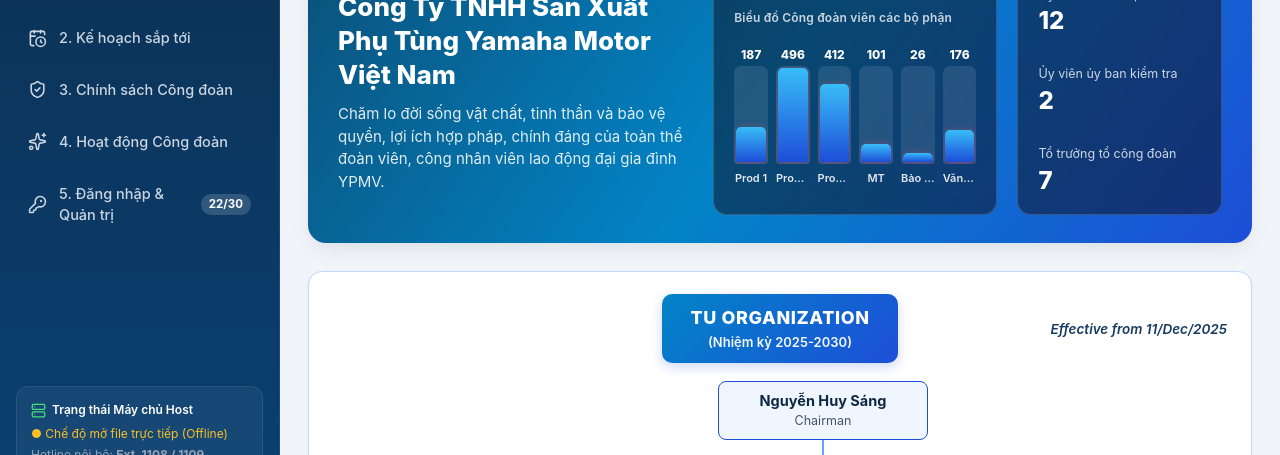
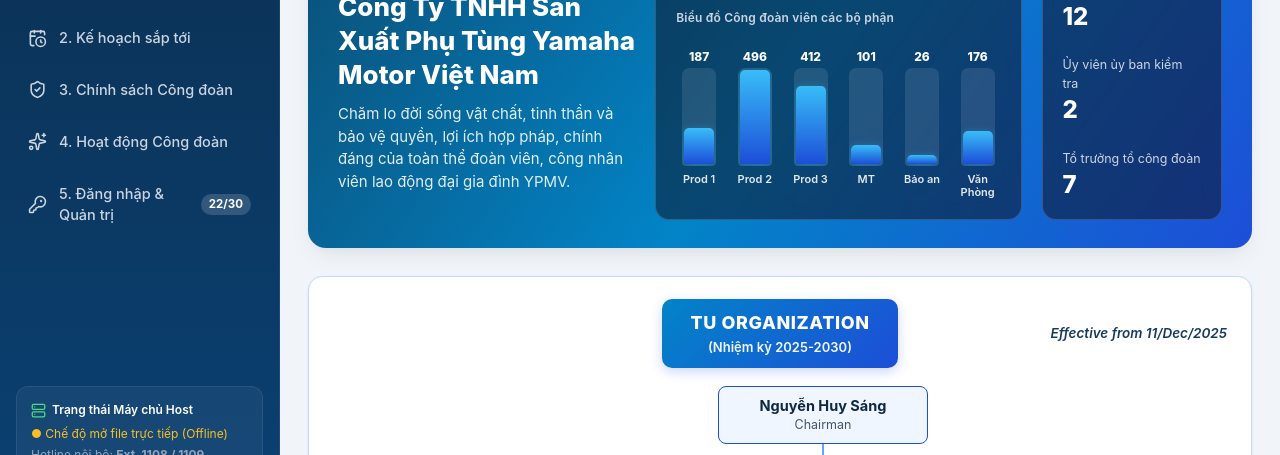
Before and after one commit to vanlap1604/cong_doan_yamaha, a website: page index.html in a window 1280 px wide. Shown: the part 266-721 px from the top of the page. Drawn offline with nearby package versions, Linux system fonts and the light colour scheme; no server answers.

Commit message:
Add files via upload

```diff
--- a/styles.css
+++ b/styles.css
@@ -338,7 +338,7 @@ body {
   border-radius: 18px;
   padding: 28px 30px;
   display: grid;
-  grid-template-columns: 1.25fr 1fr 0.72fr;
+  grid-template-columns: 1.12fr 1.38fr 0.68fr;
   gap: 20px;
   align-items: stretch;
   box-shadow: var(--shadow-md);
@@ -449,9 +449,9 @@ body {
 .hero-bar-chart {
   display: grid;
   grid-template-columns: repeat(6, minmax(0, 1fr));
-  gap: 8px;
+  gap: 10px;
   align-items: end;
-  height: 148px;
+  height: 160px;
   padding-top: 8px;
 }
 
@@ -493,7 +493,7 @@ body {
   width: 100%;
   background: linear-gradient(180deg, #38bdf8 0%, #1d4ed8 100%);
   border-radius: 5px 5px 3px 3px;
-  box-shadow: 0 2px 10px rgba(255, 77, 109, 0.45);
+  box-shadow: 0 2px 10px rgba(56, 189, 248, 0.4);
   transition: height 0.4s cubic-bezier(0.22, 1, 0.36, 1);
 }
 
@@ -502,14 +502,18 @@ body {
 }
 
 .hero-bar-label {
-  margin-top: 6px;
+  margin-top: 7px;
   font-size: 11px;
   font-weight: 600;
   color: #e2e8f0;
   text-align: center;
-  white-space: nowrap;
-  overflow: hidden;
-  text-overflow: ellipsis;
+  white-space: normal;
+  word-break: keep-all;
+  line-height: 1.2;
+  min-height: 26px;
+  display: flex;
+  align-items: flex-start;
+  justify-content: center;
   width: 100%;
 }
 
@@ -1823,7 +1827,7 @@ body {
     font-size: 30px;
   }
   .hero-bar-chart {
-    height: 138px;
+    height: 150px;
     gap: 6px;
   }
   .hero-bar-track {
@@ -1831,7 +1835,8 @@ body {
     height: 88px;
   }
   .hero-bar-label {
-    font-size: 10.5px;
+    font-size: 10px;
+    min-height: 24px;
   }
   .portal-grid {
     grid-template-columns: 1fr;
```
